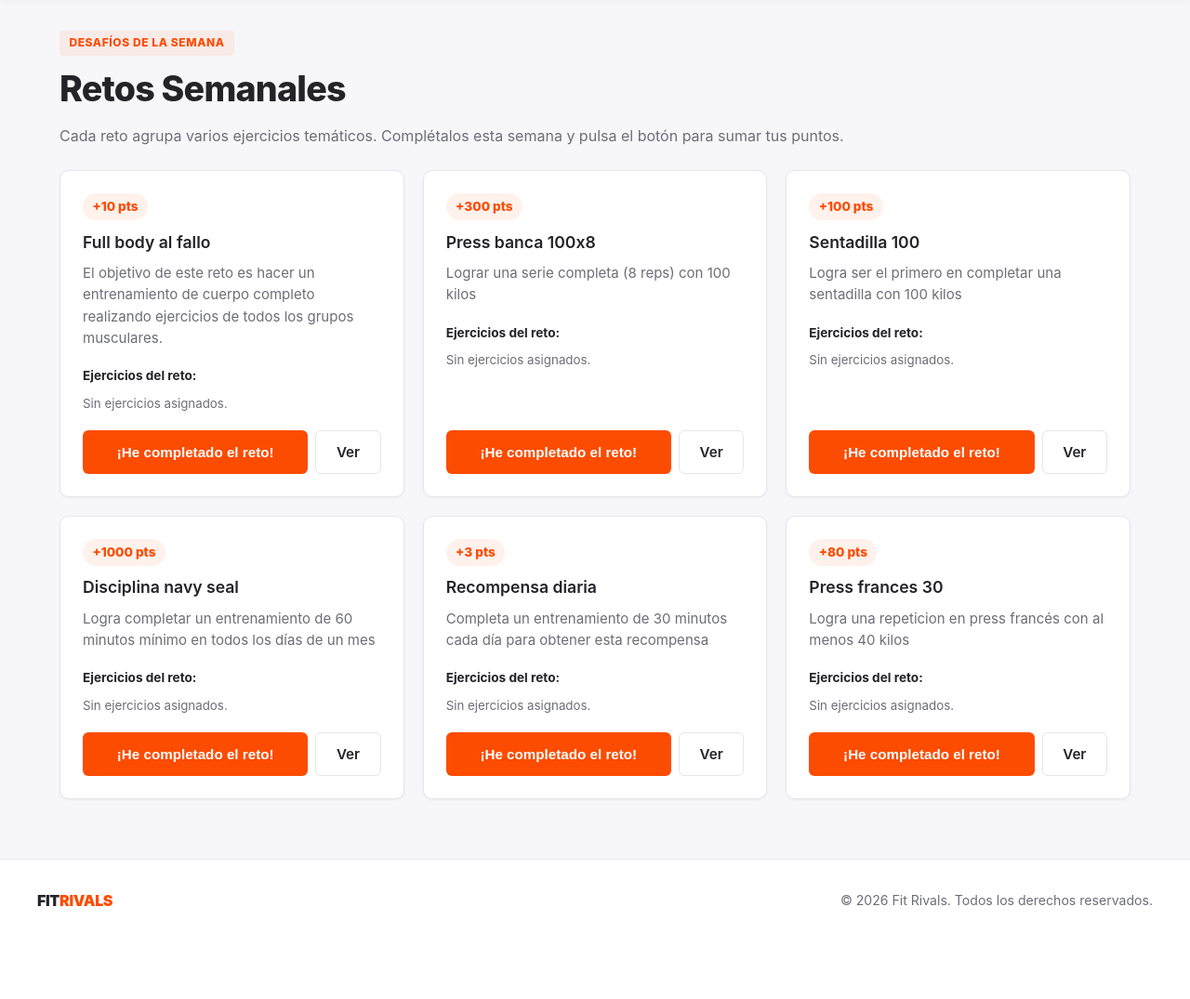
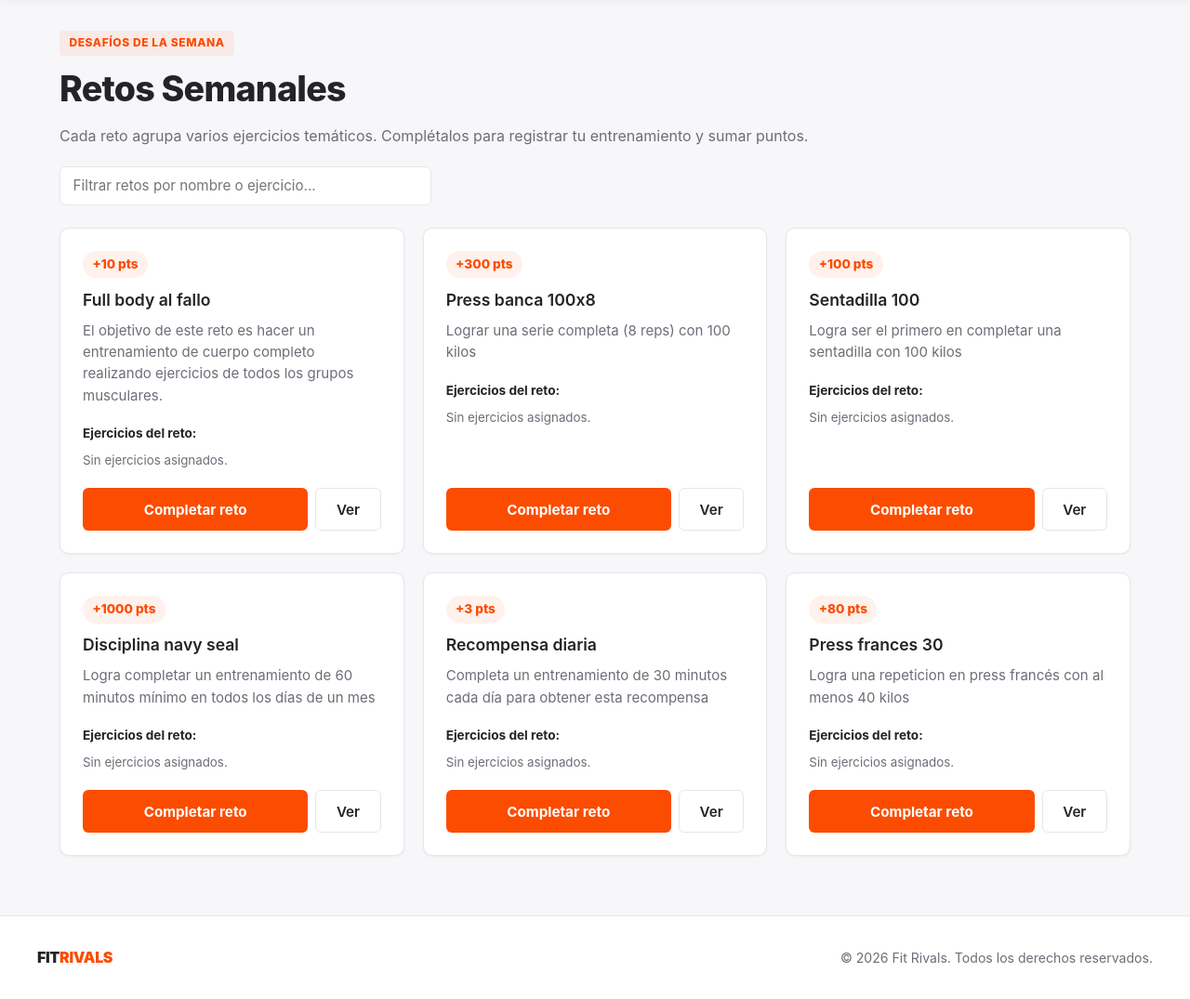
Before and after one commit to EnekoAE/fitrivals, a Django app: page /retos/ in a window 1280 px wide. Shown: the part 65-1140 px from the top of the page at 93% size. Before the commit the page ends 1040 px from the top, so only its background shows below. Run offline with Django 5.2, Linux system fonts and the light colour scheme; data comes from the database, SQL or seed files in the repository; both versions use the stored data as it was after the commit; data that the repository does not hold is empty.

Commit message:
corregir errores

```diff
--- a/FitrivalsApp/templates/entrenamientos/lista.html
+++ b/FitrivalsApp/templates/entrenamientos/lista.html
@@ -18,7 +18,7 @@
             <div class="info-card">
                 <div>
                     {% if entrenamiento.reto %}
-                        <span class="badge-orange">Reto: {{ entrenamiento.reto.nombre }} (+{{ entrenamiento.reto.puntuacion }} pts)</span>
+                        <span class="badge-orange">Reto: {{ entrenamiento.reto.nombre }} (+{{ entrenamiento.reto.puntos_recompensa }} pts)</span>
                     {% else %}
                         <span class="points-badge">Entrenamiento libre · {{ entrenamiento.duracion_minutos }} min</span>
                     {% endif %}
--- a/FitrivalsApp/templates/retos/lista.html
+++ b/FitrivalsApp/templates/retos/lista.html
@@ -5,15 +5,17 @@
 {% block content %}
 <span class="badge-orange">DESAFÍOS DE LA SEMANA</span>
 <h1>Retos Semanales</h1>
-<p style="color: var(--text-muted); margin-bottom: 1.5rem;">
-    Cada reto agrupa varios ejercicios temáticos. Complétalos esta semana y pulsa el botón para sumar tus puntos.
+<p style="color: var(--text-muted); margin-bottom: 1.25rem;">
+    Cada reto agrupa varios ejercicios temáticos. Complétalos para registrar tu entrenamiento y sumar puntos.
 </p>
 
-<div id="mensaje-ajax" style="display: none; padding: 0.8rem 1rem; margin-bottom: 1.25rem; border-radius: 6px; font-weight: 600;"></div>
+<div class="form-group" style="max-width: 400px; margin-bottom: 1.5rem;">
+    <input type="text" id="buscador-retos" placeholder="Filtrar retos por nombre o ejercicio...">
+</div>
 
 <div class="dashboard-grid">
     {% for reto in retos %}
-    <article class="info-card">
+    <article class="info-card tarjeta-reto">
         <div>
             <span class="points-badge" style="margin-bottom: 0.6rem;">+{{ reto.puntos_recompensa }} pts</span>
             <h3><a href="{% url 'detalle_reto' reto.pk %}" style="color: var(--text-dark);">{{ reto.nombre }}</a></h3>
@@ -34,12 +36,9 @@
         </div>
 
         <div style="display: flex; gap: 0.5rem;">
-            <button type="button"
-                    class="btn-primary-strava btn-completar"
-                    data-url="{% url 'completar_reto' reto.pk %}"
-                    style="flex: 1;">
-                ¡He completado el reto!
-            </button>
+            <a href="{% url 'completar_reto' reto.pk %}" class="btn-primary-strava" style="flex: 1;">
+                Completar reto
+            </a>
             <a href="{% url 'detalle_reto' reto.pk %}" class="btn-secondary-strava">Ver</a>
         </div>
     </article>
@@ -52,23 +51,14 @@
 {% block extra_js %}
 <script>
 $(document).ready(function() {
-    $('.btn-completar').click(function() {
-        var boton = $(this);
-        var url = boton.data('url');
-
-        $.ajax({
-            url: url,
-            type: 'POST',
-            headers: { 'X-CSRFToken': '{{ csrf_token }}' },
-            success: function(datos) {
-                var caja = $('#mensaje-ajax');
-                if (datos.ok) {
-                    boton.prop('disabled', true).css('background-color', '#16a34a').text('Completado (+puntos)');
-                    caja.css({'background-color': '#ECFDF5', 'color': '#065F46', 'border': '1px solid #A7F3D0'});
-                } else {
-                    caja.css({'background-color': '#FEF2F2', 'color': '#B91C1C', 'border': '1px solid #FECACA'});
-                }
-                caja.text(datos.mensaje).fadeIn();
+    $('#buscador-retos').on('keyup', function() {
+        var texto = $(this).val().toLowerCase();
+        $('.tarjeta-reto').each(function() {
+            var contenido = $(this).text().toLowerCase();
+            if (contenido.indexOf(texto) > -1) {
+                $(this).fadeIn(150);
+            } else {
+                $(this).fadeOut(150);
             }
         });
     });
--- a/FitrivalsApp/urls.py
+++ b/FitrivalsApp/urls.py
@@ -19,14 +19,11 @@ urlpatterns = [
 
     # Entrenamientos
     path('entrenamientos/', views.lista_entrenamientos, name='lista_entrenamientos'),
+    path('entrenamientos/nuevo/', views.crear_entrenamiento, name='crear_entrenamiento'),
     path('entrenamientos/<int:pk>/', views.detalle_entrenamiento, name='detalle_entrenamiento'),
 
     # Retos Semanales
     path('retos/', views.RetoListView.as_view(), name='lista_retos'),
     path('retos/<int:pk>/', views.RetoDetailView.as_view(), name='detalle_reto'),
     path('retos/<int:pk>/completar/', views.completar_reto, name='completar_reto'),
-
-
-    path('entrenamientos/nuevo/', views.crear_entrenamiento, name='crear_entrenamiento'),
-    path('retos/<int:pk>/completar/', views.completar_reto, name='completar_reto'),
 ]
--- a/FitrivalsApp/views.py
+++ b/FitrivalsApp/views.py
@@ -123,6 +123,7 @@ def completar_reto(request, pk):
         'mensaje': f'¡Genial! Has ganado +{reto.puntos_recompensa} puntos.',
         'puntos_totales': usuario.puntos,
     })
+# FLUJO 1: Crear entrenamiento libre (NO es reto, NO suma puntos)
 def crear_entrenamiento(request):
     usuario_id = request.session.get('usuario_id')
     if not usuario_id:
@@ -136,10 +137,9 @@ def crear_entrenamiento(request):
         if form.is_valid():
             entrenamiento = form.save(commit=False)
             entrenamiento.usuario = usuario
-            entrenamiento.reto = None  # Entrenamiento libre: no suma puntos
+            entrenamiento.reto = None
             entrenamiento.save()
 
-            # Guardamos los ejercicios añadidos en el formulario
             ejercicios_ids = request.POST.getlist('ejercicio')
             series_list = request.POST.getlist('series')
             reps_list = request.POST.getlist('repeticiones')
@@ -163,9 +163,14 @@ def crear_entrenamiento(request):
         'form': form,
         'ejercicios': ejercicios
     })
+
+
+# FLUJO 2: Completar un reto (CREA entrenamiento vinculado, SÍ suma puntos y soporta AJAX)
 def completar_reto(request, pk):
     usuario_id = request.session.get('usuario_id')
     if not usuario_id:
+        if request.headers.get('x-requested-with') == 'XMLHttpRequest':
+            return JsonResponse({'ok': False, 'mensaje': 'Inicia sesión para completar retos.'})
         return redirect('login_usuario')
 
     usuario = get_object_or_404(Usuario, id=usuario_id)
@@ -183,7 +188,7 @@ def completar_reto(request, pk):
             notas=notas or f"Reto superado: {reto.nombre}"
         )
 
-        # 2. Guardamos las marcas de cada ejercicio que pide el reto
+        # 2. Guardamos las marcas de cada ejercicio del reto
         for ejercicio in reto.ejercicios.all():
             series = int(request.POST.get(f'series_{ejercicio.id}', 3))
             reps = int(request.POST.get(f'reps_{ejercicio.id}', 10))
@@ -197,9 +202,17 @@ def completar_reto(request, pk):
                 peso_kg=peso
             )
 
-        # 3. Sumamos los puntos del reto al usuario
-        usuario.puntos += reto.puntuacion
+        # 3. Sumamos los puntos del reto al usuario (nombre real del campo: puntos_recompensa)
+        usuario.puntos += reto.puntos_recompensa
         usuario.save()
+
+        # Si viene por AJAX (jQuery), devolvemos JSON con la confirmación y el enlace al entrenamiento
+        if request.headers.get('x-requested-with') == 'XMLHttpRequest':
+            return JsonResponse({
+                'ok': True,
+                'mensaje': f'¡Reto registrado! Has ganado +{reto.puntos_recompensa} puntos (Total: {usuario.puntos} pts).',
+                'redirect_url': f'/entrenamientos/{entrenamiento.pk}/'
+            })
 
         return redirect('detalle_entrenamiento', pk=entrenamiento.pk)
 
```
Also changed, not shown: FitrivalsApp/templates/retos/complete.html (+42 -4 lines), FitrivalsApp/templates/retos/detalle.html (+33 -9 lines), FitrivalsApp/migrations/0006_entrenamiento_reto.py (added), db.sqlite3.
